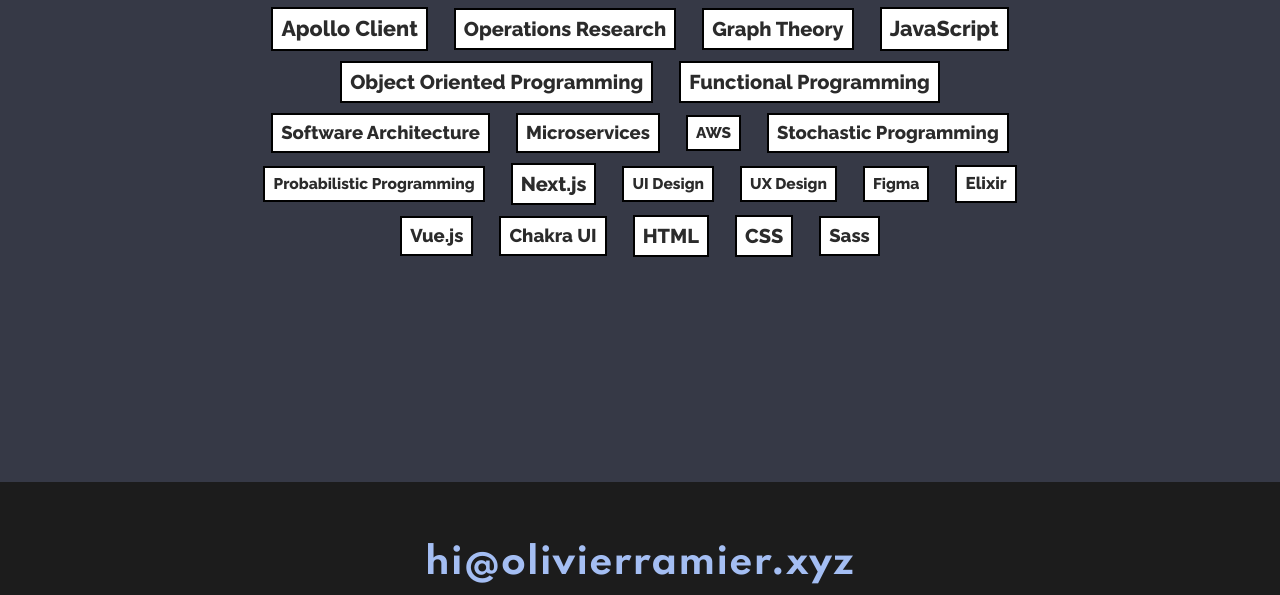
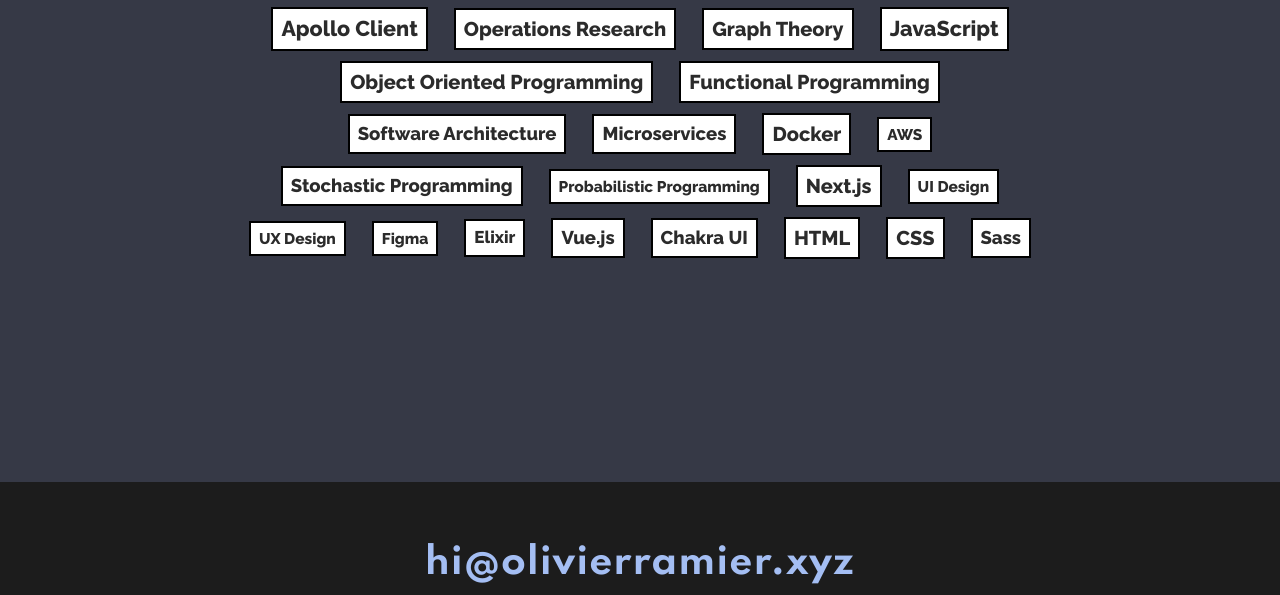
Before and after one commit to Layvier/personal_website, a Gatsby site: page / in a window 1280 px wide. Shown: the part 4305-4900 px from the top of the page. Built offline with nearby package versions, Linux system fonts and the light colour scheme; Gatsby itself is replaced by a stand-in of ours.

Commit message:
add docker skill

```diff
--- a/src/components/sections/SkillsSection.tsx
+++ b/src/components/sections/SkillsSection.tsx
@@ -159,6 +159,14 @@
     popoverContent:
       'In a <span class="searchmatch">microservices</span> architecture, services are fine-grained and the protocols are lightweight.',
     seeMoreLink: "https://en.wikipedia.org/wiki/Microservices",
+  },
+
+  {
+    name: "Docker",
+    size: 8,
+    popoverContent:
+      '<span class="searchmatch">Docker</span> is a set of platform as a service products that use OS-level virtualization to deliver software in packages called containers.',
+    seeMoreLink: "https://en.wikipedia.org/wiki/Docker_(software)",
   },
   {
     name: "AWS",
```
